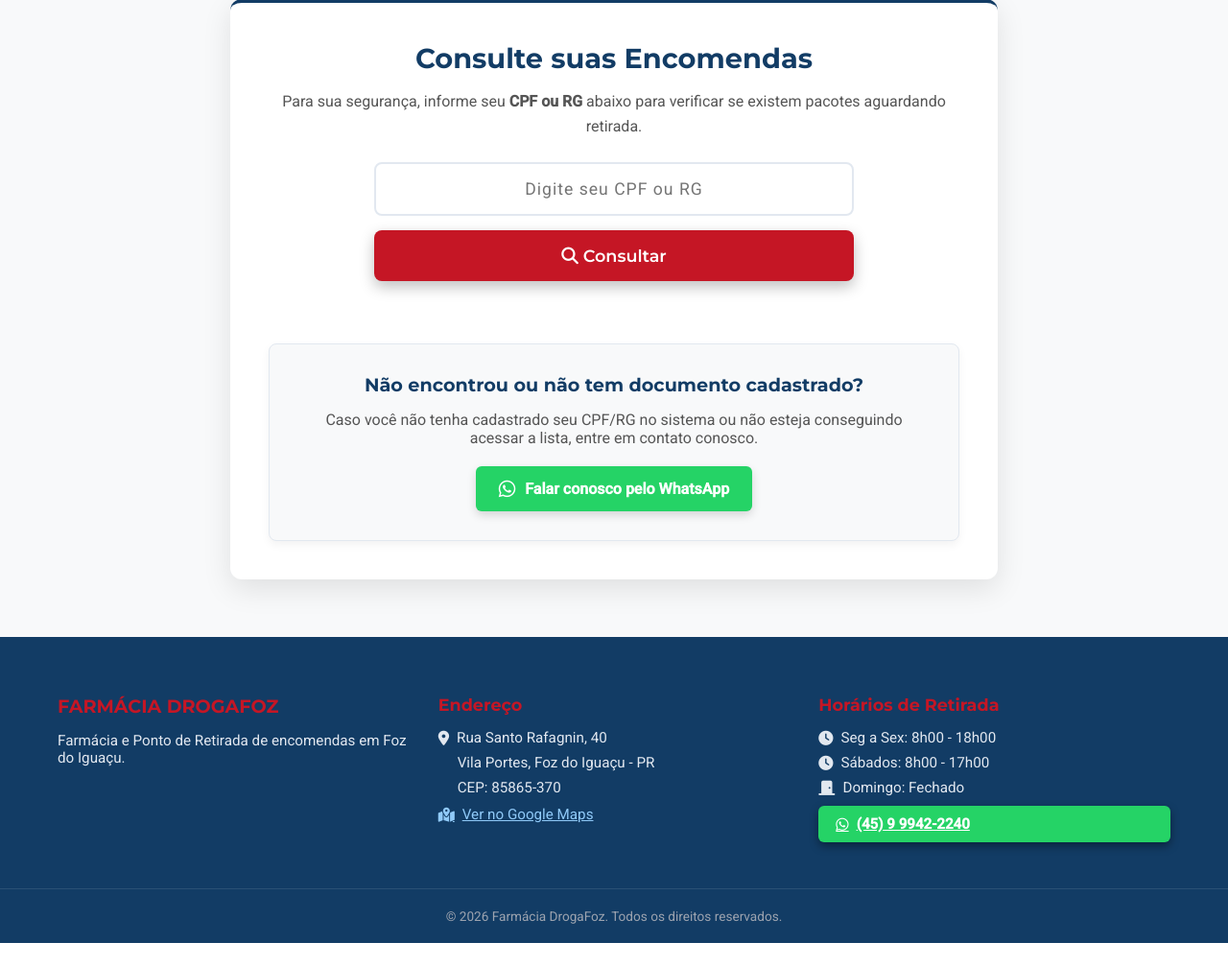
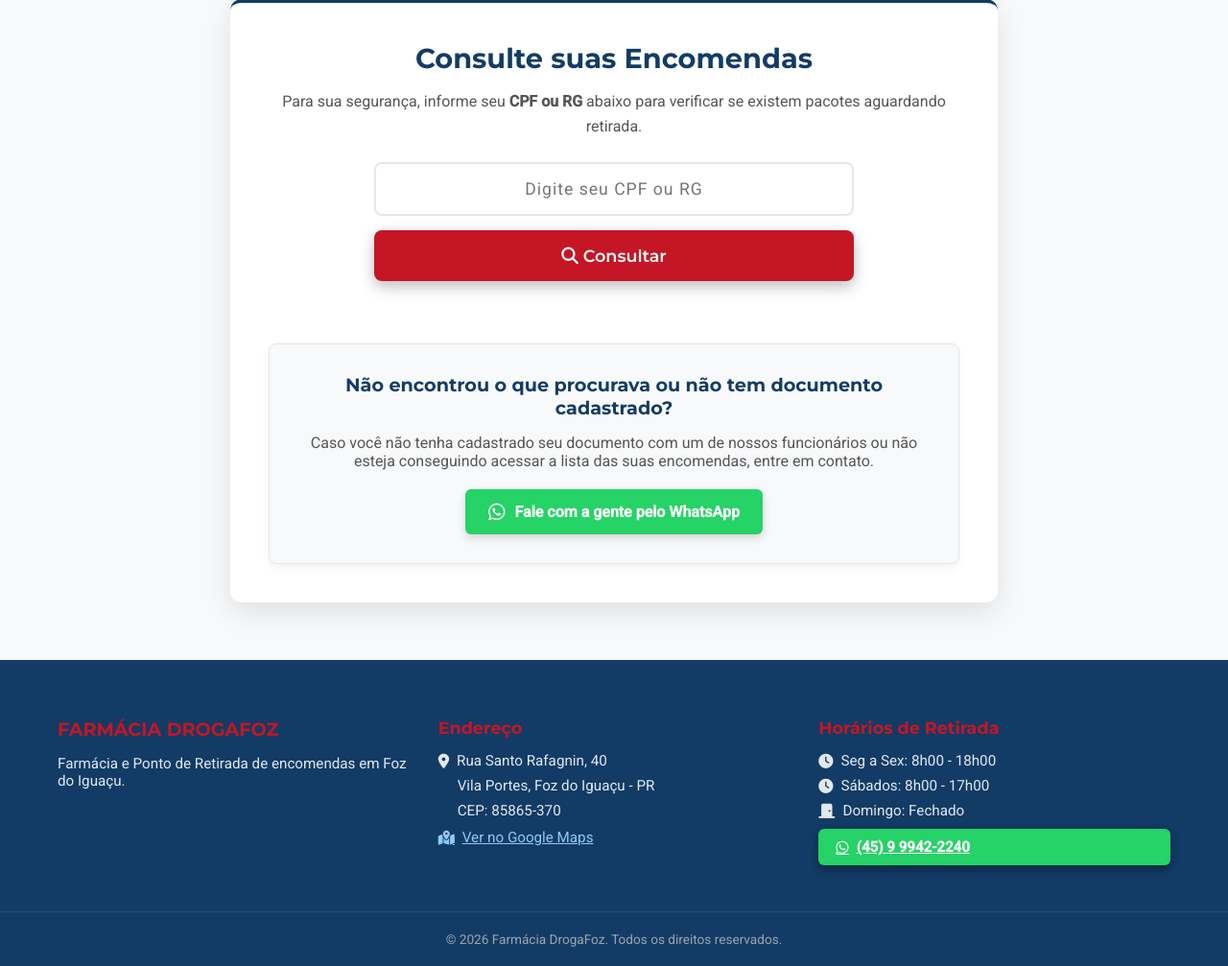
Before and after one commit to LuanHOS/sistema-drogafoz, a Django app: page /consulta/ in a window 1280 px wide. Shown: the part 126-1133 px from the top of the page at 96% size. Before the commit the page ends 1109 px from the top, so only its background shows below. Run offline with Django 5.2, Linux system fonts and the light colour scheme; parts of the project's set-up code (start-up, migrations or seed data) failed here and were passed over; some libraries are stand-ins or nearby versions.

Commit message:
mudanca no lista de encomendas consulta

```diff
--- a/templates/publica/consulta.html
+++ b/templates/publica/consulta.html
@@ -392,7 +392,7 @@
                     </table>
                 </div>
                 <div class="obs-text">
-                    * Observação: A taxa é cobrada a cada 10 dias de armazenamento.
+                    * Observação: A taxa é cobrada novamente a cada 10 dias de armazenamento.
                 </div>
             {% else %}
                 <div class="empty-msg">
@@ -408,11 +408,11 @@
         {% endif %}
 
         <div class="help-box">
-            <h3>Não encontrou ou não tem documento cadastrado?</h3>
-            <p>Caso você não tenha cadastrado seu CPF/RG no sistema ou não esteja conseguindo acessar a lista, entre em contato conosco.</p>
+            <h3>Não encontrou o que procurava ou não tem documento cadastrado?</h3>
+            <p>Caso você não tenha cadastrado seu documento com um de nossos funcionários ou não esteja conseguindo acessar a lista das suas encomendas, entre em contato.</p>
 
             <a href="https://wa.me/5545999422240?text=Olá, gostaria de verificar uma encomenda e atualizar meu cadastro de documento." target="_blank" class="btn-whatsapp">
-            <i class="fab fa-whatsapp fa-lg"></i> Falar conosco pelo WhatsApp
+            <i class="fab fa-whatsapp fa-lg"></i> Fale com a gente pelo WhatsApp
             </a>
         </div>
     </div>
```
